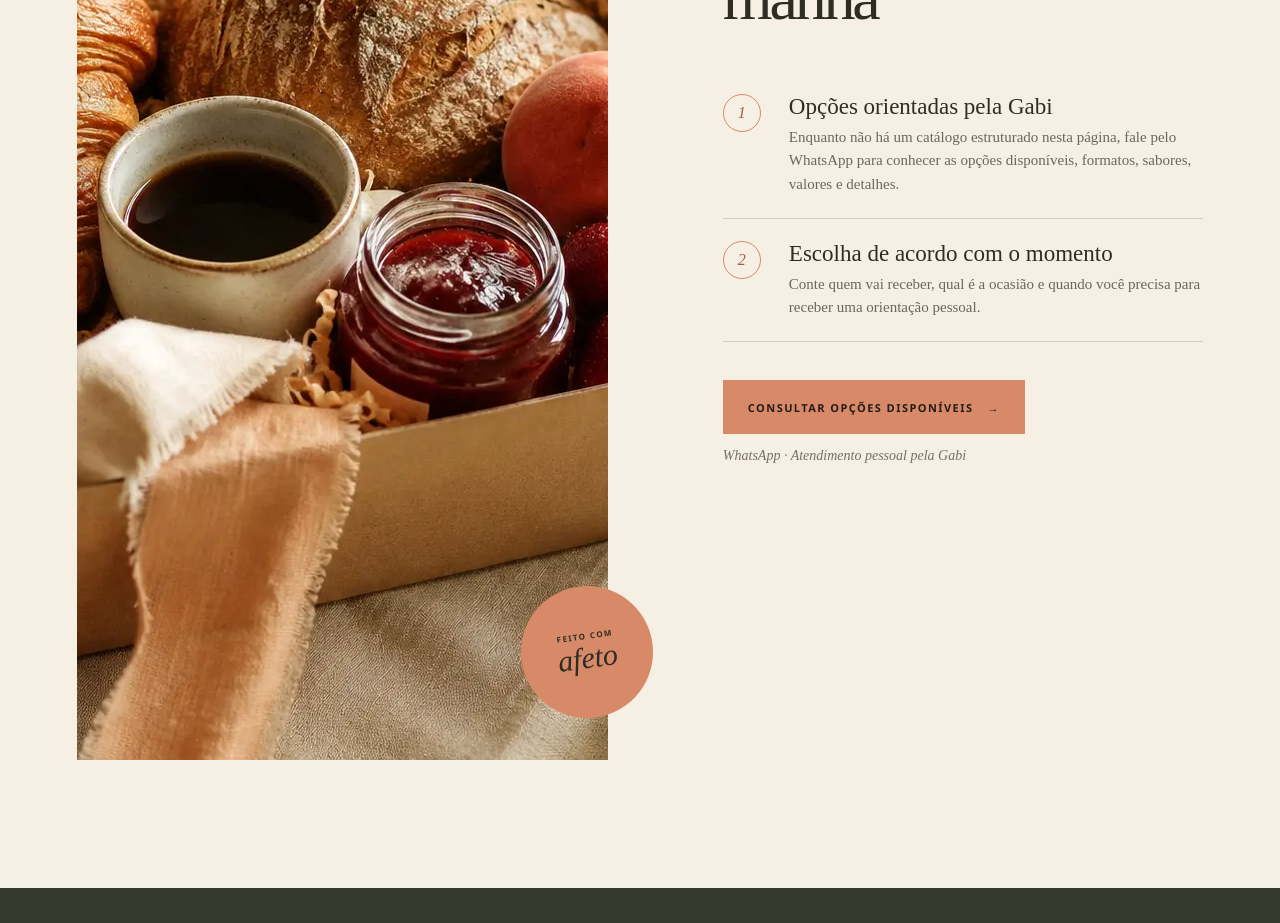
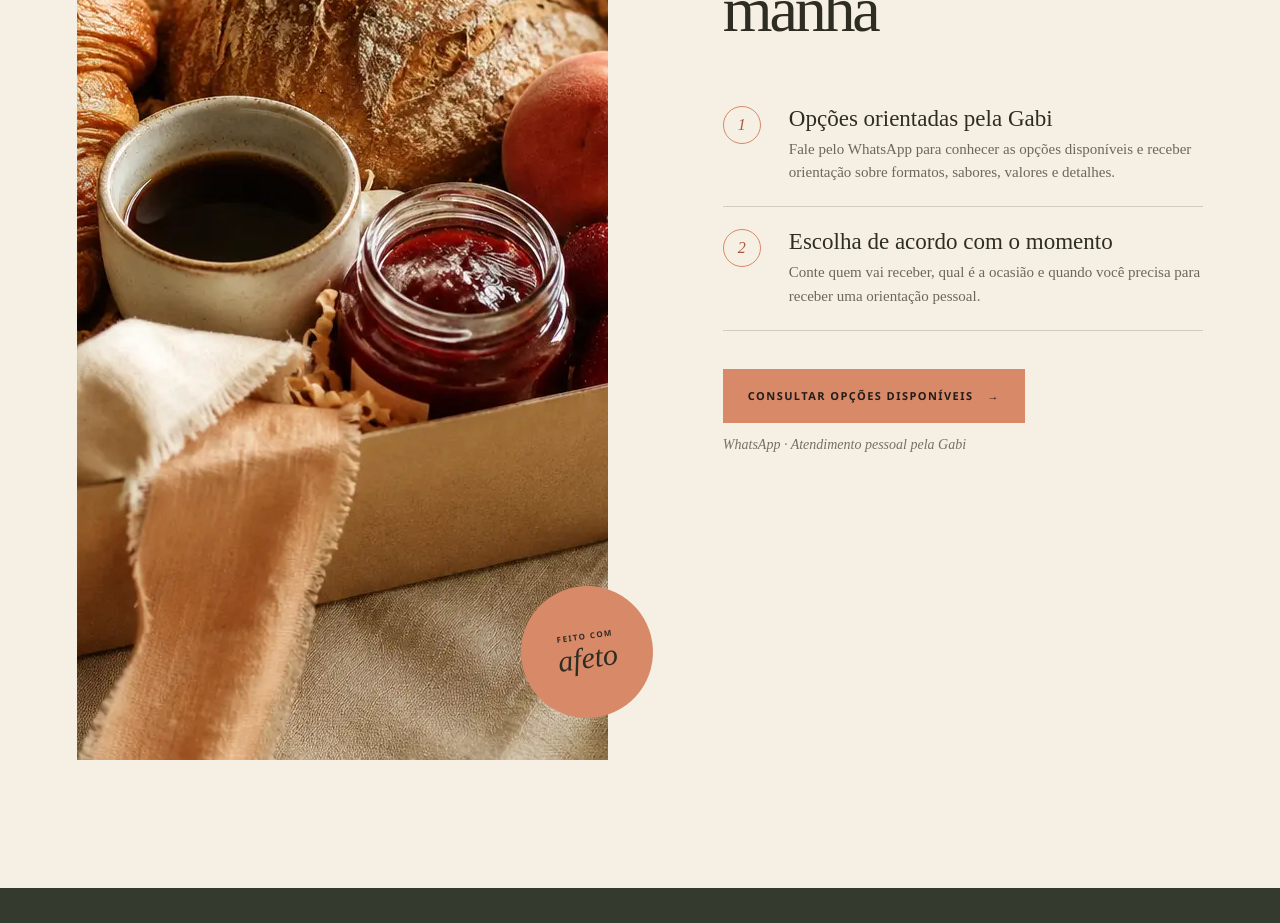
Before and after one commit to bittarello/gb-grazing-foods, a Next.js app: page /cestas-de-cafe-da-manha-chapeco in a window 1280 px wide. Shown: the part 2480-3403 px from the top of the page. Built offline with nearby package versions, Linux system fonts and the light colour scheme.

Commit message:
Corrigir links internos da página SEO local

```diff
--- a/app/cestas-de-cafe-da-manha-chapeco/page.tsx
+++ b/app/cestas-de-cafe-da-manha-chapeco/page.tsx
@@ -1,4 +1,5 @@
 import type { Metadata } from "next";
+import Link from "next/link";
 
 const siteUrl = "https://gbgrazingfoods.com.br";
 const path = "/cestas-de-cafe-da-manha-chapeco/";
@@ -37,7 +38,7 @@ const faqs = [
 ];
 
 function Brand() {
-  return <a className="brand" href="/" aria-label="GB Grazing Foods - página inicial"><span className="brand-monogram">GB</span><span className="brand-name"><strong>Grazing Foods</strong><small>por Gabi</small></span></a>;
+  return <Link className="brand" href="/" aria-label="GB Grazing Foods - página inicial"><span className="brand-monogram">GB</span><span className="brand-name"><strong>Grazing Foods</strong><small>por Gabi</small></span></Link>;
 }
 
 export default function Page() {
@@ -58,7 +59,7 @@ export default function Page() {
 
     <header className="site-header">
       <Brand />
-      <nav aria-label="Navegação da página"><a href="/">Início</a><a href="#momentos">Momentos</a><a href="#como-encomendar">Como pedir</a><a href="#duvidas">Dúvidas</a></nav>
+      <nav aria-label="Navegação da página"><Link href="/">Início</Link><a href="#momentos">Momentos</a><a href="#como-encomendar">Como pedir</a><a href="#duvidas">Dúvidas</a></nav>
       <a className="button button-small button-outline header-order-button" href={whatsapp} target="_blank" rel="noreferrer">Consultar pelo WhatsApp <span aria-hidden="true">↗</span></a>
     </header>
 
@@ -81,7 +82,7 @@ export default function Page() {
     <section className="section care-section" id="opcoes" aria-labelledby="opcoes-title">
       <div className="care-image"><img src="/images/gb-presentes.webp" alt="Cesta artesanal preparada para presentear" width="1254" height="1254" loading="lazy" decoding="async" /><div className="care-seal" aria-hidden="true"><span>Feito com</span><strong>afeto</strong></div></div>
       <div className="care-copy"><p className="eyebrow">Consulte o que está disponível</p><h2 id="opcoes-title">Conheça nossas opções de café da manhã</h2><ol>
-        <li><span>1</span><div><h3>Opções orientadas pela Gabi</h3><p>Enquanto não há um catálogo estruturado nesta página, fale pelo WhatsApp para conhecer as opções disponíveis, formatos, sabores, valores e detalhes.</p></div></li>
+        <li><span>1</span><div><h3>Opções orientadas pela Gabi</h3><p>Fale pelo WhatsApp para conhecer as opções disponíveis e receber orientação sobre formatos, sabores, valores e detalhes.</p></div></li>
         <li><span>2</span><div><h3>Escolha de acordo com o momento</h3><p>Conte quem vai receber, qual é a ocasião e quando você precisa para receber uma orientação pessoal.</p></div></li>
       </ol><a className="button button-primary" href={whatsapp} target="_blank" rel="noreferrer">Consultar opções disponíveis <span aria-hidden="true">→</span></a><p className="whatsapp-microcopy">WhatsApp · Atendimento pessoal pela Gabi</p></div>
     </section>
@@ -118,6 +119,6 @@ export default function Page() {
 
     <section className="final-cta"><p className="eyebrow light">Quer transformar carinho em presente?</p><h2>Converse com a Gabi.<br /><em>Conheça as opções disponíveis.</em></h2><p>Cestas de café da manhã em Chapecó e região, com atendimento pessoal e pedidos conforme disponibilidade.</p><a className="button button-light" href={whatsapp} target="_blank" rel="noreferrer">Consultar pelo WhatsApp <span aria-hidden="true">→</span></a></section>
 
-    <footer><div className="footer-brand"><Brand /><p>Cestas, tábuas, presentes e experiências gastronômicas.</p></div><div className="footer-contact"><strong>Chapecó e região</strong><span>Pedidos preferencialmente com 24h de antecedência.</span></div><div className="footer-links"><a className="button button-dark footer-order-button" href={whatsapp} target="_blank" rel="noreferrer">Consultar opções pelo WhatsApp</a><a href="/">Voltar para a página inicial</a></div></footer>
+    <footer><div className="footer-brand"><Brand /><p>Cestas, tábuas, presentes e experiências gastronômicas.</p></div><div className="footer-contact"><strong>Chapecó e região</strong><span>Pedidos preferencialmente com 24h de antecedência.</span></div><div className="footer-links"><a className="button button-dark footer-order-button" href={whatsapp} target="_blank" rel="noreferrer">Consultar opções pelo WhatsApp</a><Link href="/">Voltar para a página inicial</Link></div></footer>
   </main>;
 }
```
